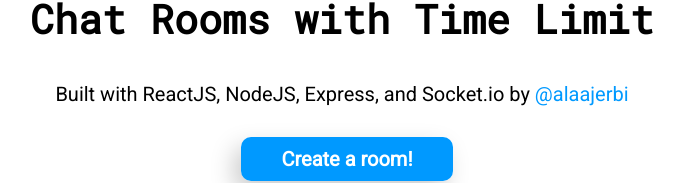
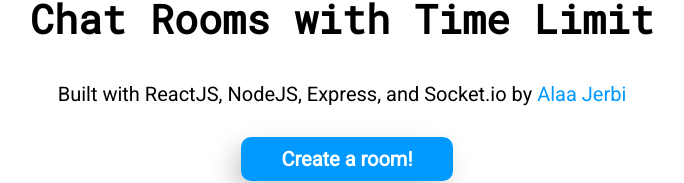
Before and after one commit to alaajerbi/chatrooms, a React (Create React App) app in the folder client/: page /#/ in a window 1280 px wide. Shown: the part 436-619 px from the top of the page, without its empty margins (298-982 px from the left). Built offline with nearby package versions, Linux system fonts and the light colour scheme.

Commit message:
Update landing page

```diff
--- a/client/src/components/LandingPage.js
+++ b/client/src/components/LandingPage.js
@@ -3,7 +3,7 @@ import { Link } from 'react-router-dom';
 import logo from '../assets/svg/logo.svg';
 import '../App.css';
 
-const LandingPage = (props) => {
+const LandingPage = () => {
   return (
     <div className="landing-page">
 
@@ -12,7 +12,7 @@ const LandingPage = (props) => {
           <img className="logo" src={logo} alt="Logo" width="100%" />
 
         <h1>Chat Rooms with Time Limit</h1>
-        <p>Built with ReactJS, NodeJS, Express, and Socket.io by <a href="http://alaajerbi.com">@alaajerbi</a></p>
+        <p>Built with ReactJS, NodeJS, Express, and Socket.io by <a href="http://alaajerbi.com">Alaa Jerbi</a></p>
         <div className="cta">
           <Link to='createChatRoom' className="btn" style={{ marginLeft: '10px' }}>Create a room!</Link>
         </div>
```
